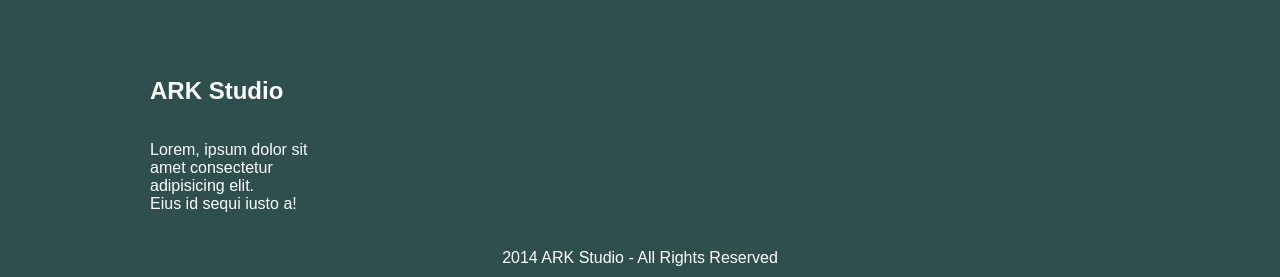
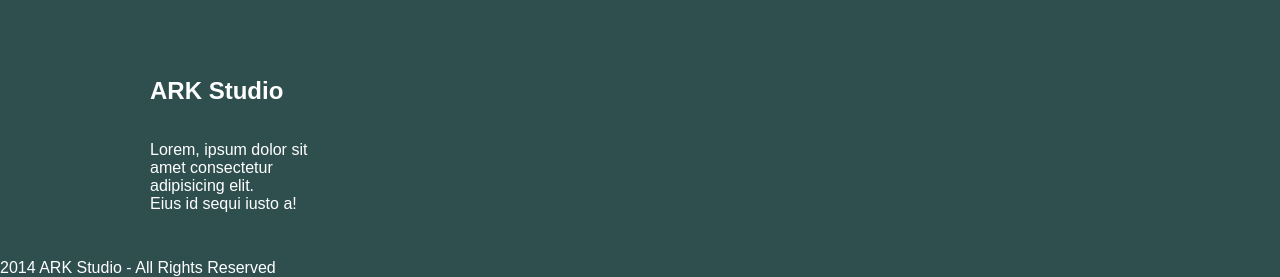
Before and after one commit to tanujasheg/ark-studio, a plain HTML site: page index.html in a window 1280 px wide. Shown: the part 3252-3529 px from the top of the page. Drawn offline with Linux system fonts and the light colour scheme.

Commit message:
Correction5

```diff
--- a/index.html
+++ b/index.html
@@ -129,9 +129,7 @@
               <h2><b>ARK Studio</b></h2><br><br>
                <p>Lorem, ipsum dolor sit <br>  amet consectetur <br> adipisicing elit. <br> Eius id sequi iusto a!</p><br> <br>
           </div>
-          <p class="rights">
-              2014 ARK Studio - All Rights Reserved
-          </p>
+          <p class="rights"></p>2014 ARK Studio - All Rights Reserved</p>
         </div>
     </footer>
 </body>
```
